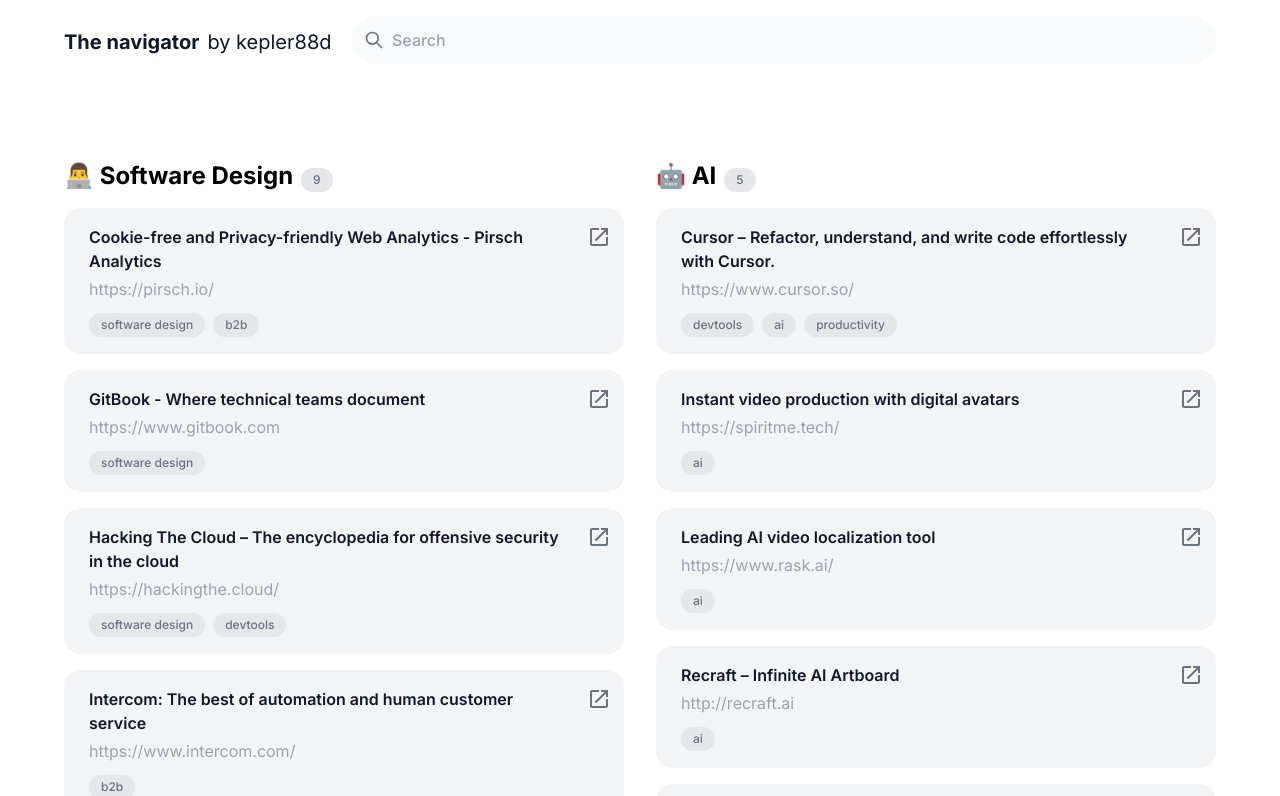
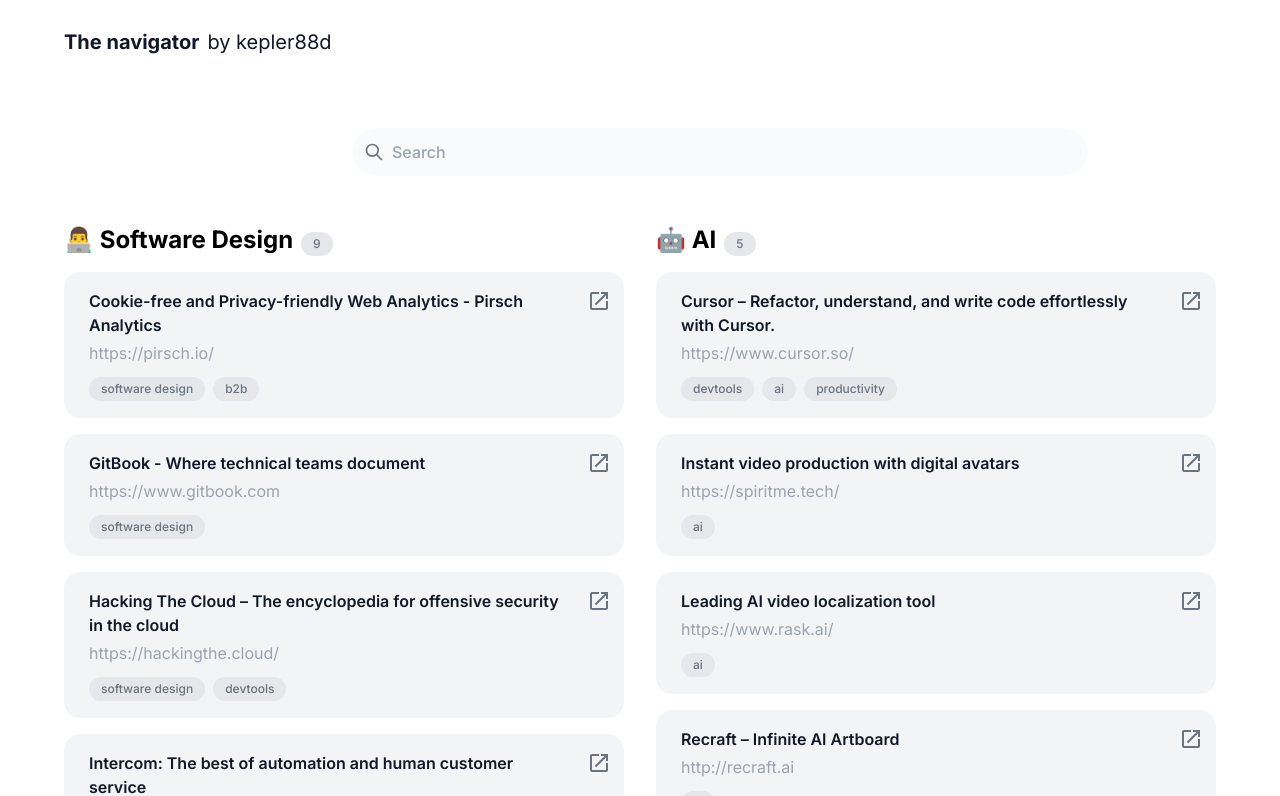
Before and after one commit to egor-baranov/sitebook, a Next.js app: page / in a window 1280 px wide. Shown: the top 796 px of the page. Built offline with nearby package versions, Linux system fonts and the light colour scheme.

Commit message:
Update SearchBar.tsx

```diff
--- a/components/SearchBar.tsx
+++ b/components/SearchBar.tsx
@@ -4,7 +4,7 @@
 
     return (
 
-        <form className={isMobile ? "w-full fixed top-10 bg-white pr-8": "w-full fixed top-0 bg-white pr-32 pl-72" }>
+        <form className={isMobile ? "w-full bg-white pr-8": "w-full bg-white pr-32 pl-72" }>
             {/*<label htmlFor="default-search"*/}
             {/*       className="mb-2 text-sm font-medium text-gray-900 sr-only dark:text-white">Search</label>*/}
             <div className={isMobile ? "relative w-full justify-center" : "relative w-full justify-center"}>
```
